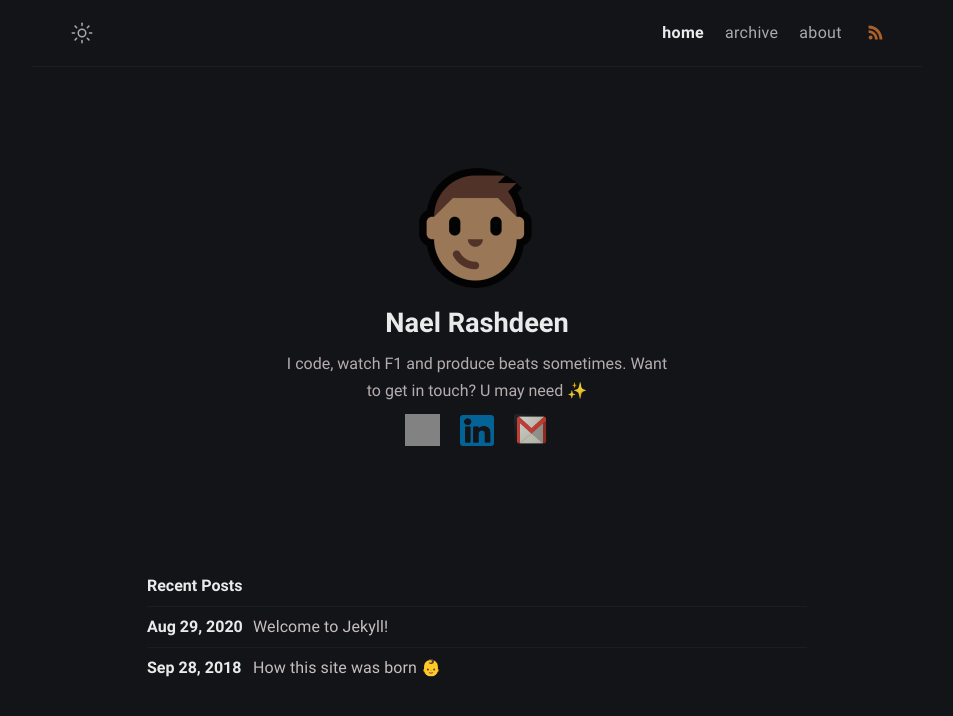
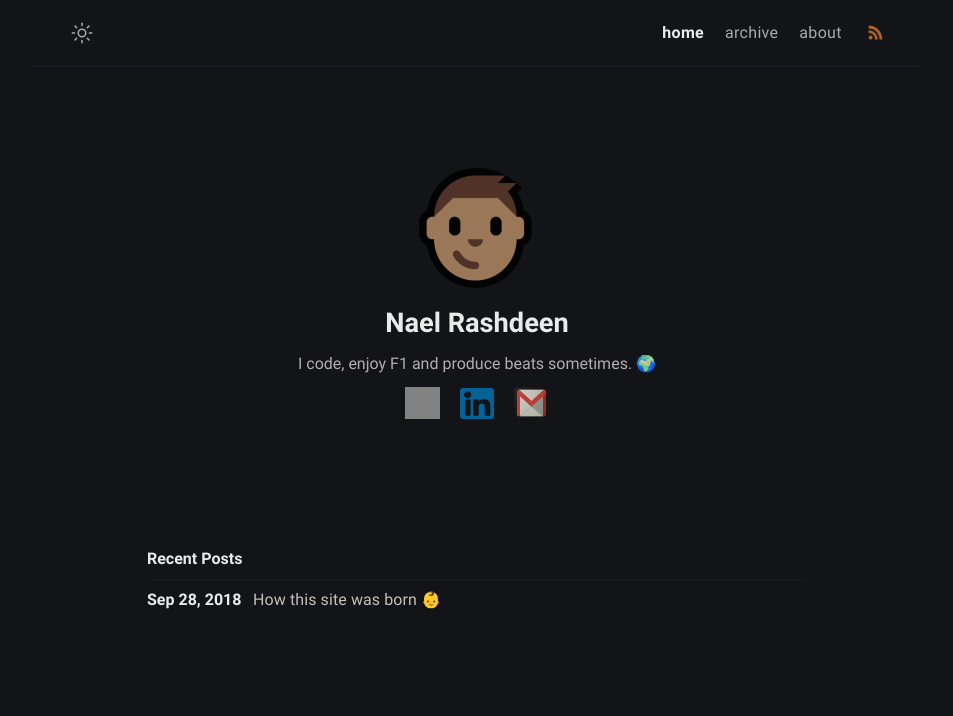
Before and after one commit to naelrashdeen/naelrashdeen.github.io, a Jekyll site: the page built from index.md, in a window 1280 px wide. Shown: the top 716 px of the page, without its empty margins (163-1116 px from the left). Built offline with Jekyll 4.4.1, drawn with Linux system fonts in a browser that asks for light colours; grey boxes are pictures that could not be loaded.

Commit message:
Fixed config yml and removed demo post

```diff
--- a/_config.yml
+++ b/_config.yml
@@ -11,8 +11,7 @@ mode: dark # default theme "dark" | "light"
 author:
   name: Nael Rashdeen # author name
   bio: >- # tell to the world
-    I code, watch F1 and produce beats sometimes.
-    Want to get in touch? U may need ✨
+    I code, enjoy F1 and produce beats sometimes. 🌍
 
   username: username # general username
   github: naelrashdeen # github username
```
Also changed, not shown: _posts/welcome-to-jekyll/2020-08-29-welcome-to-jekyll.md (deleted, +0 -29 lines).
